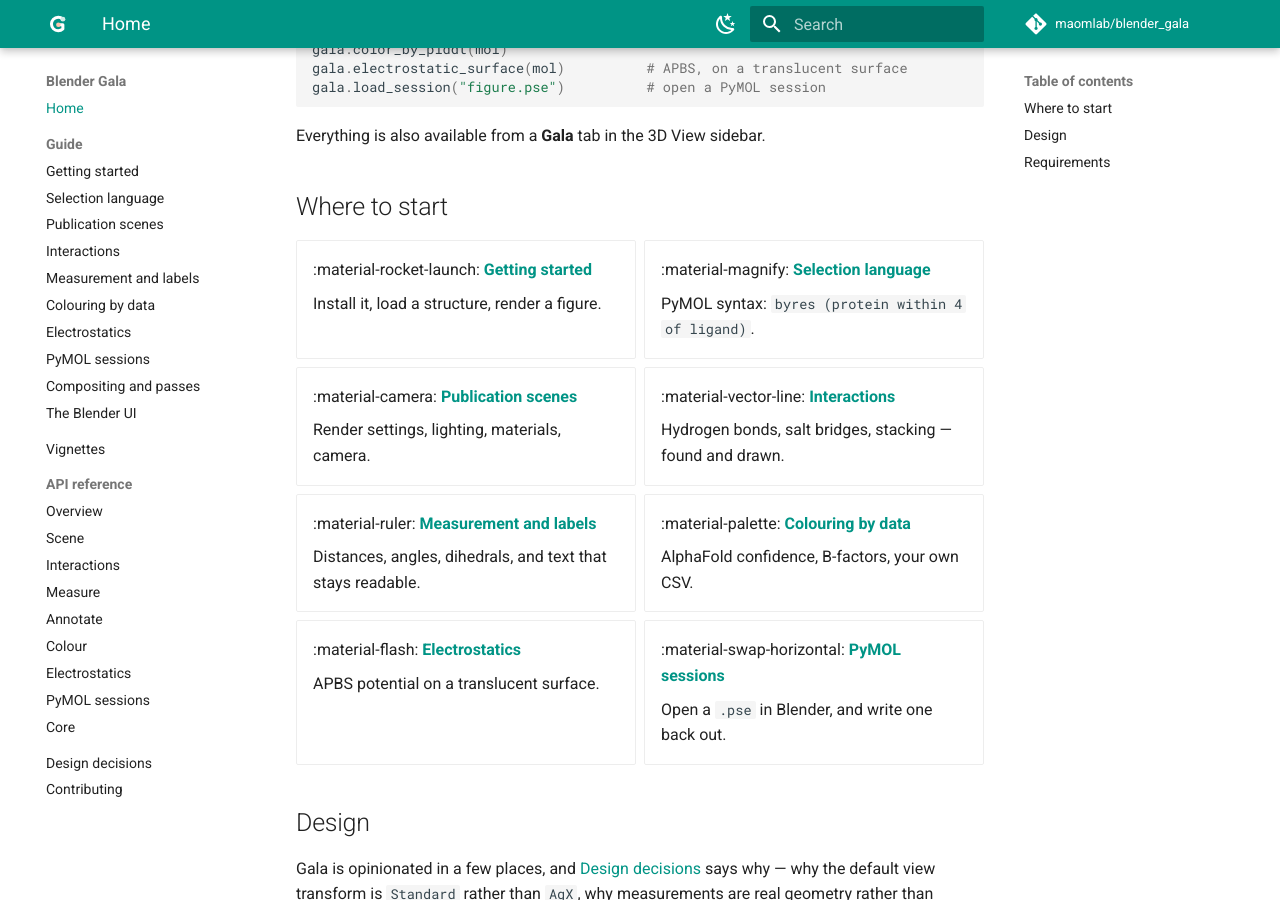
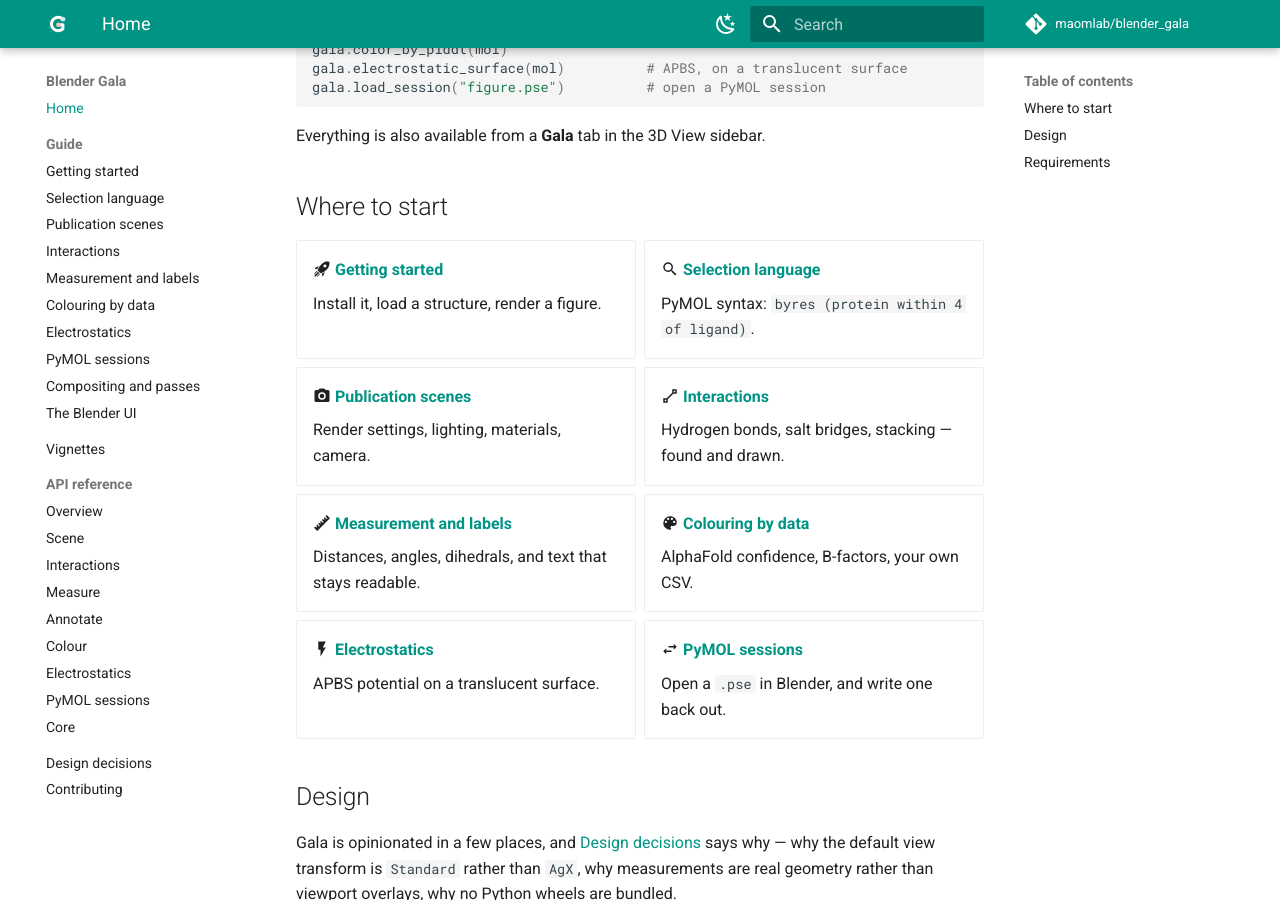
Before and after one commit to maomlab/blender_gala, an MkDocs documentation site: the page built from docs/index.md, in a window 1280 px wide and 900 px high, scrolled down 865 px. Built offline with MkDocs 1.6.1 and Material for MkDocs 9.7.7, drawn with Linux system fonts in a browser that asks for light colours; comment, search, counter and statistics services are not loaded.

Commit message:
Render the front page's icons instead of printing their names
The card grid labels each link with `:material-camera:` and friends, which are
emoji shortcodes as far as Markdown is concerned. `pymdownx.emoji` was never
enabled, so they were not markup at all: they passed straight through and the
page showed eight literal `:material-rocket-launch:` strings.

Nothing reported it. The build was clean, `--strict` was satisfied and every
link resolved, because as far as MkDocs was concerned that text is just text.

Verified against the pinned documentation toolchain, not only the local one:
eight inline SVGs on the front page and no shortcode left anywhere in the
built site.

Co-Authored-By: Claude Opus 5 (1M context) <noreply@anthropic.com>

```diff
--- a/mkdocs.yml
+++ b/mkdocs.yml
@@ -87,6 +87,13 @@ plugins:
 
 markdown_extensions:
   - admonition
+  # The front page's card grid labels each link with an icon, written
+  # `:material-camera:`. Those are emoji shortcodes as far as Markdown is
+  # concerned, and without this extension they are not markup at all — they
+  # pass straight through and the page shows the literal text.
+  - pymdownx.emoji:
+      emoji_index: !!python/name:material.extensions.emoji.twemoji
+      emoji_generator: !!python/name:material.extensions.emoji.to_svg
   - attr_list
   - md_in_html
   - toc:
```
